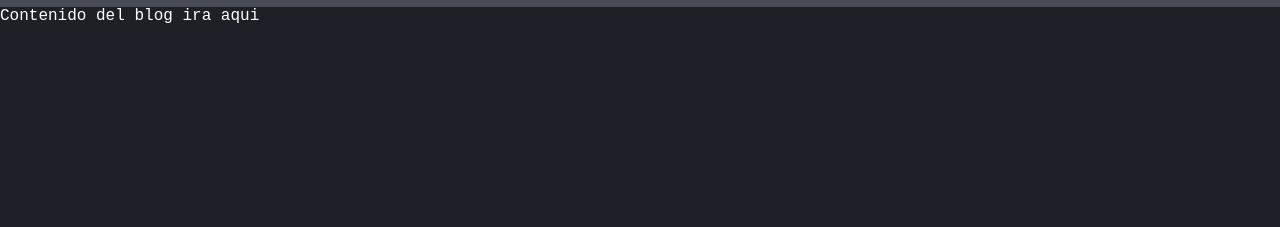
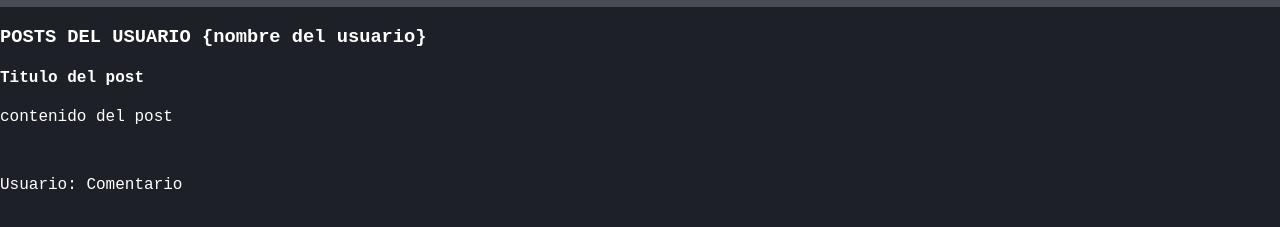
Before and after one commit to KevinU64/curso-git, a plain HTML site: page index.html in a window 1280 px wide. Shown: the part 63-290 px from the top of the page. Drawn offline with Linux system fonts and the light colour scheme; a web font is replaced by a local one.

Commit message:
Add index post

```diff
--- a/index.html
+++ b/index.html
@@ -15,8 +15,14 @@
         <img class="logo" src="img/git.png">
         <h1>Blog Curso GIT & Github</h1>
     </div>
-    <div>
-        Contenido del blog ira aqui
+    <div class="container" id="content">
+        <h3>POSTS DEL USUARIO {nombre del usuario}</h3>
+        <div class="post">
+            <h4>Titulo del post</h4>
+            <p>contenido del post</p>
+            <br>
+            <p><span>Usuario:</span> Comentario</p>
+        </div>
     </div>
 </body>
 </html>
```
